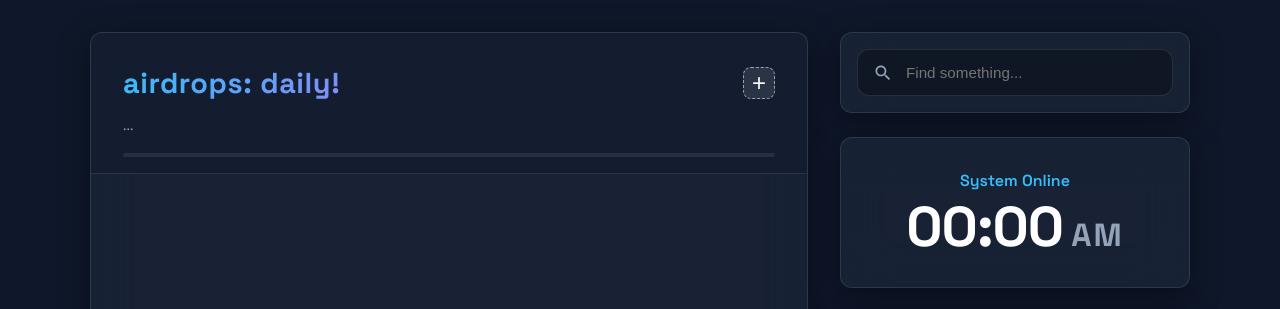
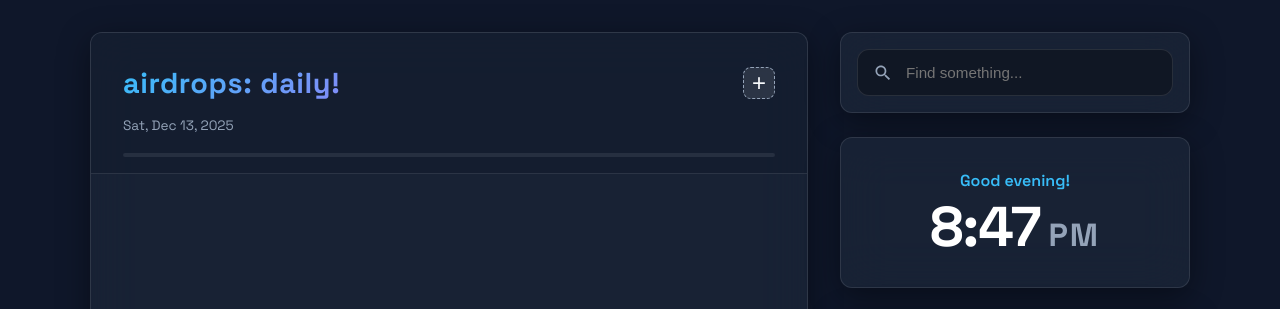
Before and after one commit to tatan100/Homepage, a plain HTML site: page index.html in a window 1280 px wide. Shown: the top 309 px of the page. Drawn offline with Linux system fonts and the light colour scheme; no server answers.

Commit message:
fix: add module type to script tag and set timezone to Asia/Jakarta
- Add type='module' attribute to script.js tag to fix ES6 import error
- Set timeZone to 'Asia/Jakarta' in date display for correct local time
- Format date options for better readability

```diff
--- a/index.html
+++ b/index.html
@@ -138,7 +138,7 @@
         window.db = getFirestore(app);
         console.log('✅ Firebase initialized');
     </script>
-    <script src="js/script.js"></script>
+    <script type="module" src="js/script.js"></script>
 </body>
 
 </html>
--- a/js/script.js
+++ b/js/script.js
@@ -27,10 +27,16 @@ function updateClock() {
     if (h24 >= 5 && h24 < 12) greet = "Good morning!";
     else if (h24 >= 12 && h24 < 18) greet = "Good afternoon!";
     document.getElementById('greeting').innerText = greet;
+
     document.getElementById('dateDisplay').innerText = now.toLocaleDateString('en-US', {
-        weekday: 'short', month: 'short', day: 'numeric', year: 'numeric'
+        weekday: 'short',
+        month: 'short',
+        day: 'numeric',
+        year: 'numeric',
+        timeZone: 'Asia/Jakarta'
     });
 }
+
 
 const taskListEl = document.getElementById('taskList');
 const bar = document.getElementById('progressBar');
```
